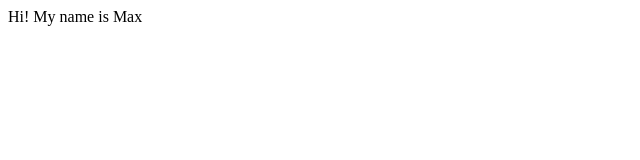
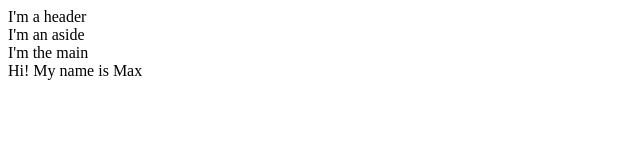
Before and after one commit to maxwelltmorgan/nudge, a website built with webpack: page dist/index.html in a window 1280 px wide. Shown: the whole page, without its empty margins (0-640 px from the left). Built offline with nearby package versions, Linux system fonts and the light colour scheme.

Commit message:
webpack config

```diff
--- a/dist/index.html
+++ b/dist/index.html
@@ -3,7 +3,15 @@
 <head>
 </head>
 <body>
-<div id="content"></div>
+<div class="container">
+    <header>I'm a header
+    </header>
+    <aside>I'm an aside
+    </aside>
+    <main>I'm the main
+        <div id="content"></div>
+    </main>
 <script src="bundle.js"></script>
+</div>
 <body>
 <html>
--- a/package.json
+++ b/package.json
@@ -5,6 +5,7 @@
   "main": "index.js",
   "scripts": {
     "test": "echo \"Error: no test specified\" && exit 1",
+    "watch": "webpack --watch",
     "build": "webpack"
   },
   "repository": {
```
